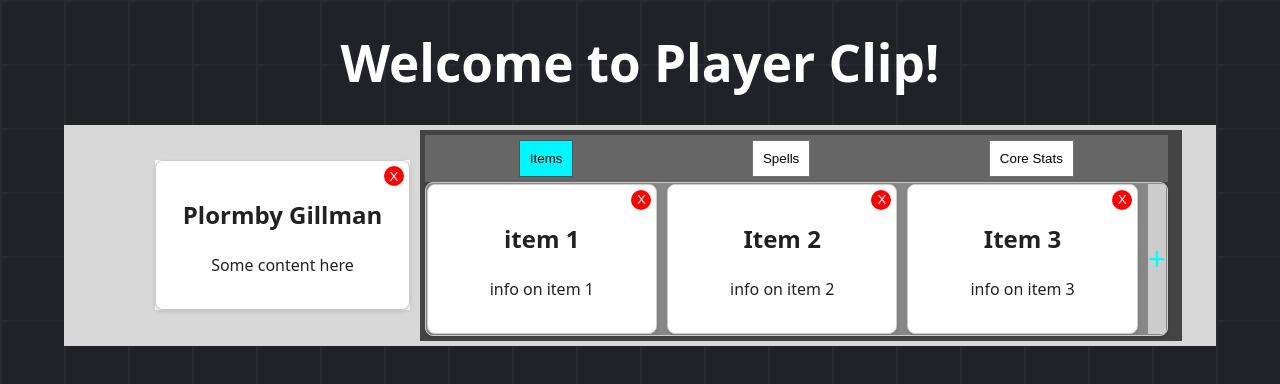
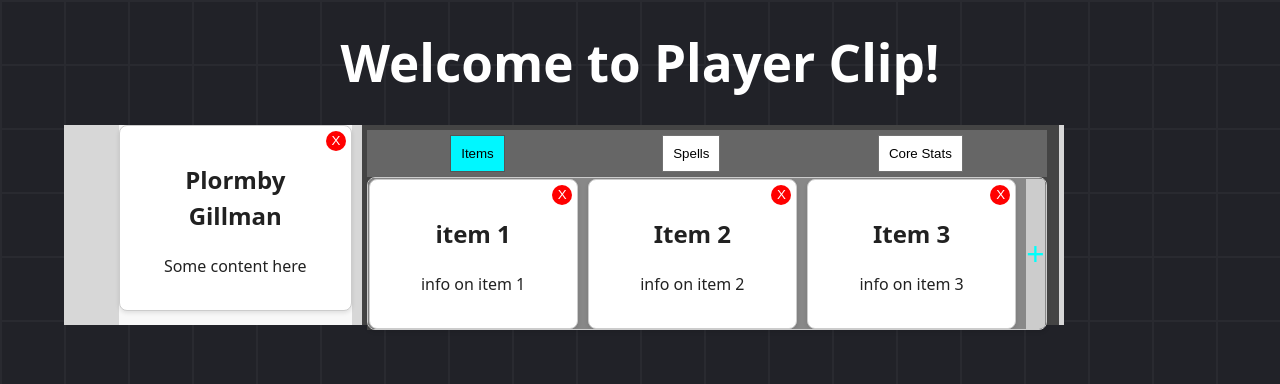
Before and after one commit to PlayerClip/PlayerClip, a React (Vite) app in the folder player-clip/: page / in a window 1280 px wide. Shown: the top 384 px of the page. Built offline with nearby package versions, Linux system fonts and the light colour scheme.

Commit message:
Adjusted main component width/height

```diff
--- a/player-clip/src/css/App.css
+++ b/player-clip/src/css/App.css
@@ -10,8 +10,12 @@
 }
 
 .mainComponent {
-  width: 90%;
-  height: 100%;
+  /* width: 90%;
+  height: 100%; */
+  width: 1000px;
+  height: 200px;
+  min-width: 400px;
+  min-height: 200px;
   background-color: #d7d7d7;
   position: relative;
   display: flex;
```
